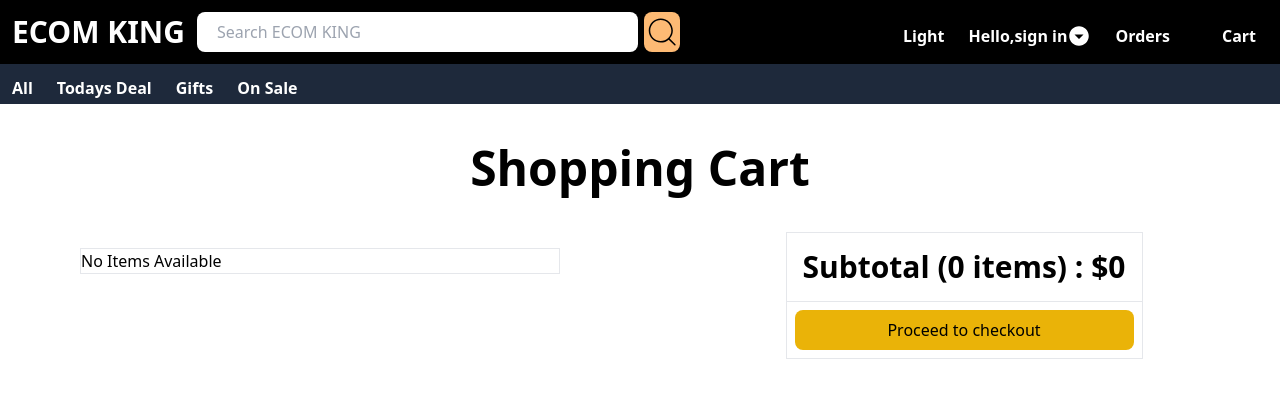
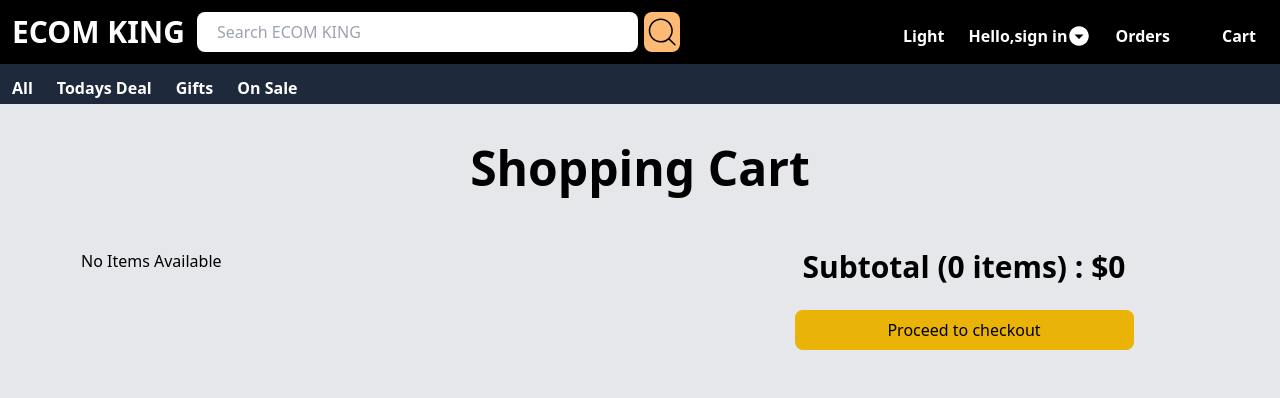
Before and after one commit to yashr775/EcomKing, a React (Vite) app in the folder Frontend/: page /cart in a window 1280 px wide. Shown: the top 398 px of the page. Built offline with nearby package versions, Linux system fonts and the light colour scheme; some icons are missing.

Commit message:
Dark mode feature added

```diff
--- a/Frontend/src/atoms/index.tsx
+++ b/Frontend/src/atoms/index.tsx
@@ -34,3 +34,5 @@ export const isAuthenticated = atom<boolean>({
   key: "isAuthenticated",
   default: false,
 });
+
+export const theme = atom<string>({ key: "theme", default: "Light" });
--- a/Frontend/src/components/Slider.tsx
+++ b/Frontend/src/components/Slider.tsx
@@ -1,8 +1,12 @@
 import { useEffect, useState } from "react";
 import { BsChevronCompactLeft, BsChevronCompactRight } from "react-icons/bs";
 import { RxDotFilled } from "react-icons/rx";
+import { theme } from "../atoms";
+import { useRecoilValue } from "recoil";
 
 const Slider = () => {
+  const themeVal = useRecoilValue(theme);
+
   const slides = [
     { url: "../images/tshirt1.jpg" },
     { url: "../images/tshirt2.jpg" },
@@ -49,7 +53,11 @@ const Slider = () => {
   }, [currentIndex]);
 
   return (
-    <div className="bg-gray-200 h-screen w-screen">
+    <div
+      className={`${
+        themeVal === "Dark" ? "bg-black" : "bg-gray-200"
+      } h-screen w-screen`}
+    >
       <div className="max-w-[1400px] h-[780px] w-full m-auto py-4 px-4 relative group flex justify-center">
         <div
           style={{
--- a/Frontend/src/pages/cartpage.tsx
+++ b/Frontend/src/pages/cartpage.tsx
@@ -1,7 +1,7 @@
 import { Helmet } from "react-helmet";
 import Navbar from "../components/Navbar";
-import { useRecoilState } from "recoil";
-import { cartItems } from "../atoms";
+import { useRecoilState, useRecoilValue } from "recoil";
+import { cartItems, theme } from "../atoms";
 import { useEffect, useState } from "react";
 import { FaPlusCircle, FaMinusCircle, FaTrashAlt } from "react-icons/fa";
 import { Link, useNavigate } from "react-router-dom";
@@ -11,6 +11,8 @@ const Cartpage = () => {
   const [cartItemsArr, setCartItemArr] = useRecoilState(cartItems);
   const [totalPrice, setTotalPrice] = useState(0);
   const [totalQuantity, setTotalQuantity] = useState(0);
+  const themeVal = useRecoilValue(theme);
+
   const navigate = useNavigate();
 
   useEffect(() => {
@@ -78,18 +80,38 @@ const Cartpage = () => {
   };
 
   return (
-    <div>
+    <div
+      className={`${
+        themeVal === "Dark" ? "bg-black" : "bg-gray-200"
+      } w-screen h-screen`}
+    >
       <Helmet>
         <title>Cart Page</title>
       </Helmet>
       <Navbar />
-      <div className="text-5xl font-bold flex justify-center mt-10">
+      <div
+        className={`${
+          themeVal === "Dark" ? "bg-black text-white" : "bg-gray-200 text-black"
+        } text-5xl font-bold flex justify-center mt-10`}
+      >
         Shopping Cart
       </div>
-      <div className="grid justify-items-center grid-cols-2 space-x-2 mt-10">
+      <div
+        className={`${
+          themeVal === "Dark" ? "bg-black" : "bg-gray-200"
+        } grid justify-items-center grid-cols-2 space-x-2 mt-10`}
+      >
         <div className="main border border-solid w-3/4 h-fit m-4">
           {cartItemsArr === null || cartItemsArr.length === 0 ? (
-            <div>No Items Available </div>
+            <div
+              className={`${
+                themeVal === "Dark"
+                  ? "bg-black text-white"
+                  : "bg-gray-200 text-black"
+              }`}
+            >
+              No Items Available{" "}
+            </div>
           ) : (
             cartItemsArr.map((item) => (
               <div
@@ -104,27 +126,44 @@ const Cartpage = () => {
                 </div>
                 <div className="px-20 pt-5 text-lg flex">
                   <FaMinusCircle
-                    className="pt-2 size-6 cursor-pointer"
+                    className="bg-white pt-2 size-6 cursor-pointer"
                     onClick={() => handleMinusClick(item)}
                   />
-                  {item.quantity}
+                  <span
+                    className={`${
+                      themeVal === "Dark" ? "text-white" : "text-black"
+                    }`}
+                  >
+                    {item.quantity}
+                  </span>
+
                   <FaPlusCircle
-                    className="pt-2 size-6 cursor-pointer"
+                    className="bg-white pt-2 size-6 cursor-pointer"
                     onClick={() => handleAddClick(item)}
                   />
                 </div>
-                <div className="pl-10 pt-6">
+                <div className=" pl-10 pt-6">
                   <FaTrashAlt
                     onClick={() => handleDeleteClick(item)}
-                    className="cursor-pointer"
+                    className="bg-white cursor-pointer"
                   />
                 </div>
               </div>
             ))
           )}
         </div>
-        <div className="border border-solid w-fit h-fit">
-          <div className="text-3xl  font-semibold p-4">
+        <div
+          className={`${
+            themeVal === "Dark" ? "bg-black" : "bg-gray-200"
+          } border border-solid w-fit h-fit`}
+        >
+          <div
+            className={`${
+              themeVal === "Dark"
+                ? "bg-black text-white"
+                : "bg-gray-200 text-black "
+            } text-3xl  font-semibold p-4`}
+          >
             Subtotal ({totalQuantity} items) : ${totalPrice}
           </div>
           <hr className=""></hr>
--- a/Frontend/src/pages/home.tsx
+++ b/Frontend/src/pages/home.tsx
@@ -4,14 +4,18 @@ import { Helmet } from "react-helmet";
 // import sampleProducts from "../data";
 import ProductItems from "../components/ProductItems";
 import { useGetProduct } from "../hooks/productHooks";
+import { theme } from "../atoms";
+import { useRecoilValue } from "recoil";
 
 const Home = () => {
   // const cartItemArr = useRecoilValue(cartItems);
+  const themeVal = useRecoilValue(theme);
 
+  //
   const sampleProducts = useGetProduct();
 
   return (
-    <div className="bg-gray-200">
+    <div className={` ${themeVal === "Dark" ? "bg-black" : "bg-gray-200"}`}>
       <Helmet>
         <title>ECOM KING</title>
       </Helmet>
@@ -22,16 +26,26 @@ const Home = () => {
           {item.name}
         </div>
       ))} */}
-      <div className="m-4 grid grid-cols-4 gap-4">
+      <div
+        className={`${
+          themeVal === "Dark" ? "bg-black" : "bg-gray-200"
+        } m-4 grid grid-cols-4 gap-4`}
+      >
         {sampleProducts!.map((product) => {
           return (
-            <div className="bg-white m-4 rounded-xl pb-4 w-auto">
+            <div className="m-4 rounded-xl pb-4 w-auto">
               <ProductItems key={product.slug} product={product}></ProductItems>
             </div>
           );
         })}
       </div>
-      <div className="flex justify-center p-10">All rights reserved</div>
+      <div
+        className={`${
+          themeVal === "Dark" ? "bg-black text-white" : "bg-gray-200"
+        } flex justify-center p-10`}
+      >
+        All rights reserved
+      </div>
     </div>
   );
 };
--- a/Frontend/src/pages/signin.tsx
+++ b/Frontend/src/pages/signin.tsx
@@ -1,8 +1,8 @@
 import { Helmet } from "react-helmet";
 import Navbar from "../components/Navbar";
 import { ChangeEvent, FormEvent, useState } from "react";
-import { useRecoilState } from "recoil";
-import { isAuthenticated } from "../atoms";
+import { useRecoilState, useRecoilValue } from "recoil";
+import { isAuthenticated, theme } from "../atoms";
 
 interface FormData {
   email: string;
@@ -13,6 +13,8 @@ const Signin = () => {
   // eslint-disable-next-line @typescript-eslint/no-unused-vars
   const [isAuthenticatedVal, setIsAuthenticated] =
     useRecoilState(isAuthenticated);
+
+  const themeVal = useRecoilValue(theme);
 
   const goToSignup = () => {
     window.location.href = "/signup";
@@ -54,16 +56,28 @@ const Signin = () => {
   };
 
   return (
-    <div>
+    <div
+      className={`${
+        themeVal === "Dark" ? "bg-black" : "bg-gray-200"
+      } w-screen h-screen`}
+    >
       <Helmet>
         <title>Sign In</title>
       </Helmet>
       <Navbar />
-      <div className="flex justify-center text-5xl font-semibold mt-10">
+      <div
+        className={`${
+          themeVal === "Dark" ? "text-white" : "text-black"
+        } flex justify-center text-5xl font-semibold mt-10`}
+      >
         Sign In
       </div>
       <form className="mt-10  p-4" onSubmit={handleSubmitClick}>
-        <label className="text-xl flex justify-center " htmlFor="name">
+        <label
+          className={`${
+            themeVal === "Dark" ? "text-white" : "text-black"
+          } text-xl flex justify-center " htmlFor="name`}
+        >
           Email
         </label>
         <input
@@ -73,7 +87,11 @@ const Signin = () => {
           value={formData.email}
           onChange={handleChange}
         ></input>
-        <label className="text-xl flex justify-center mt-10" htmlFor="password">
+        <label
+          className={`${
+            themeVal === "Dark" ? "text-white" : "text-black"
+          } text-xl flex justify-center mt-10" htmlFor="password`}
+        >
           Password
         </label>
         <input
@@ -88,7 +106,13 @@ const Signin = () => {
         </button>
       </form>
       <div className="flex justify-center">
-        <span className="pr-2">New Customer ?</span>
+        <span
+          className={`${
+            themeVal === "Dark" ? "text-white" : "text-black"
+          } pr-2`}
+        >
+          New Customer ?
+        </span>
         <span
           onClick={goToSignup}
           className="cursor-pointer text-blue-500 underline"
--- a/Frontend/src/pages/signup.tsx
+++ b/Frontend/src/pages/signup.tsx
@@ -2,8 +2,8 @@ import { Helmet } from "react-helmet";
 import Navbar from "../components/Navbar";
 import { ChangeEvent, FormEvent, useState } from "react";
 import { Link } from "react-router-dom";
-import { isAuthenticated } from "../atoms";
-import { useRecoilState } from "recoil";
+import { isAuthenticated, theme } from "../atoms";
+import { useRecoilState, useRecoilValue } from "recoil";
 
 interface FormData {
   name: string;
@@ -16,6 +16,7 @@ const Signup = () => {
   // eslint-disable-next-line @typescript-eslint/no-unused-vars
   const [isAuthenticatedVal, setIsAuthenticated] =
     useRecoilState(isAuthenticated);
+  const themeVal = useRecoilValue(theme);
 
   const [formData, setFormdata] = useState<FormData>({
     name: "",
@@ -63,16 +64,29 @@ const Signup = () => {
   };
 
   return (
-    <div>
+    <div
+      className={`${
+        themeVal === "Dark" ? "bg-black" : "bg-gray-200"
+      } w-screen h-screen`}
+    >
       <Helmet>
         <title>Sign Up </title>
       </Helmet>
       <Navbar />
-      <div className="text-5xl font-semibold flex justify-center mt-10">
+      <div
+        className={`${
+          themeVal === "Dark" ? "text-white" : "text-black"
+        } text-5xl font-semibold flex justify-center mt-10`}
+      >
         Sign Up
       </div>
       <form className="mt-10 p-4" onSubmit={handleSubmitClick}>
-        <label className="text-xl flex justify-center" htmlFor="name">
+        <label
+          className={` ${
+            themeVal === "Dark" ? "text-white " : "text-black"
+          } text-xl flex justify-center`}
+          htmlFor="name"
+        >
           Name
         </label>
         <input
@@ -82,7 +96,13 @@ const Signup = () => {
           onChange={handleChange}
           required
         ></input>
-        <label className="text-xl flex justify-center mt-10">Email</label>
+        <label
+          className={`${
+            themeVal === "Dark" ? "text-white" : "text-black"
+          } text-xl flex justify-center mt-10`}
+        >
+          Email
+        </label>
         <input
           className="w-1/4 h-10 rounded-lg border mx-auto border-black flex justify-center"
           name="email"
@@ -90,7 +110,13 @@ const Signup = () => {
           onChange={handleChange}
           required
         ></input>
-        <label className="text-xl flex justify-center mt-10">Password</label>
+        <label
+          className={`${
+            themeVal === "Dark" ? "text-white" : "text-black"
+          } text-xl flex justify-center mt-10`}
+        >
+          Password
+        </label>
         <input
           className="w-1/4 h-10 rounded-lg border border-black mx-auto flex justify-center"
           type="password"
@@ -99,7 +125,11 @@ const Signup = () => {
           onChange={handleChange}
           required
         ></input>
-        <label className="text-xl flex justify-center mt-10">
+        <label
+          className={`${
+            themeVal === "Dark" ? "text-white" : "text-black"
+          } text-xl flex justify-center mt-10`}
+        >
           Confirm Password
         </label>
         <input
@@ -125,7 +155,11 @@ const Signup = () => {
         </button>
       </form>
       <div className="flex justify-center">
-        <span>Already have an account ?</span>
+        <span
+          className={`${themeVal === "Dark" ? "text-white" : "text-black"}`}
+        >
+          Already have an account ?
+        </span>
         <span className="pl-2 text-blue-500 underline cursor-pointer">
           <Link to="/signin">Sign In</Link>
         </span>
```
Also changed, not shown: Frontend/src/components/Navbar.tsx (+15 -1 lines).
